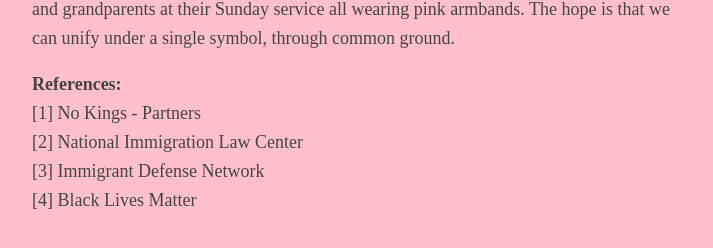
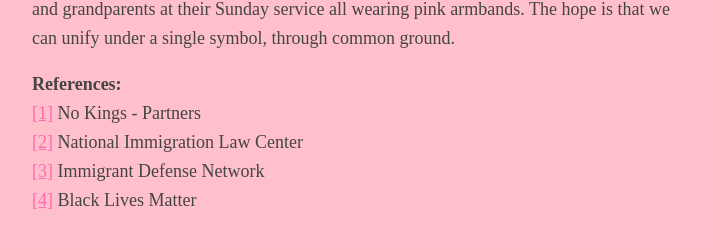
Before and after one commit to vthn/pink, a plain HTML site: page index.html in a window 1280 px wide. Shown: the part 1338-1586 px from the top of the page, without its empty margins (283-996 px from the left). Drawn offline with Linux system fonts and the light colour scheme.

Commit message:
Update links and link styling

```diff
--- a/index.html
+++ b/index.html
@@ -15,6 +15,9 @@
         padding: 0 10px;
         background: pink;
       }
+	  a {
+  		color: hotpink;
+	  }
       h1,
       h2,
       h3 {
@@ -76,14 +79,14 @@
       The hope is that we can unify under a single symbol, through common ground.
     </p>
     <p>
-			<strong>References: </strong><br>
-      [1] No Kings - Partners
+	  	<strong>References: </strong><br>
+      <a href="https://www.nokings.org/partners">[1]</a> No Kings - Partners
 			<br>
-			[2] National Immigration Law Center
+			<a href="https://www.nilc.org/">[2]</a> National Immigration Law Center
 			<br>
-			[3] Immigrant Defense Network
+			<a href="https://immigrantdefensenetwork.org/">[3]</a> Immigrant Defense Network
 			<br>
-			[4] Black Lives Matter
+			<a href="https://blacklivesmatter.com/">[4]</a> Black Lives Matter
 			<br>
     </p>
       <!--
```
